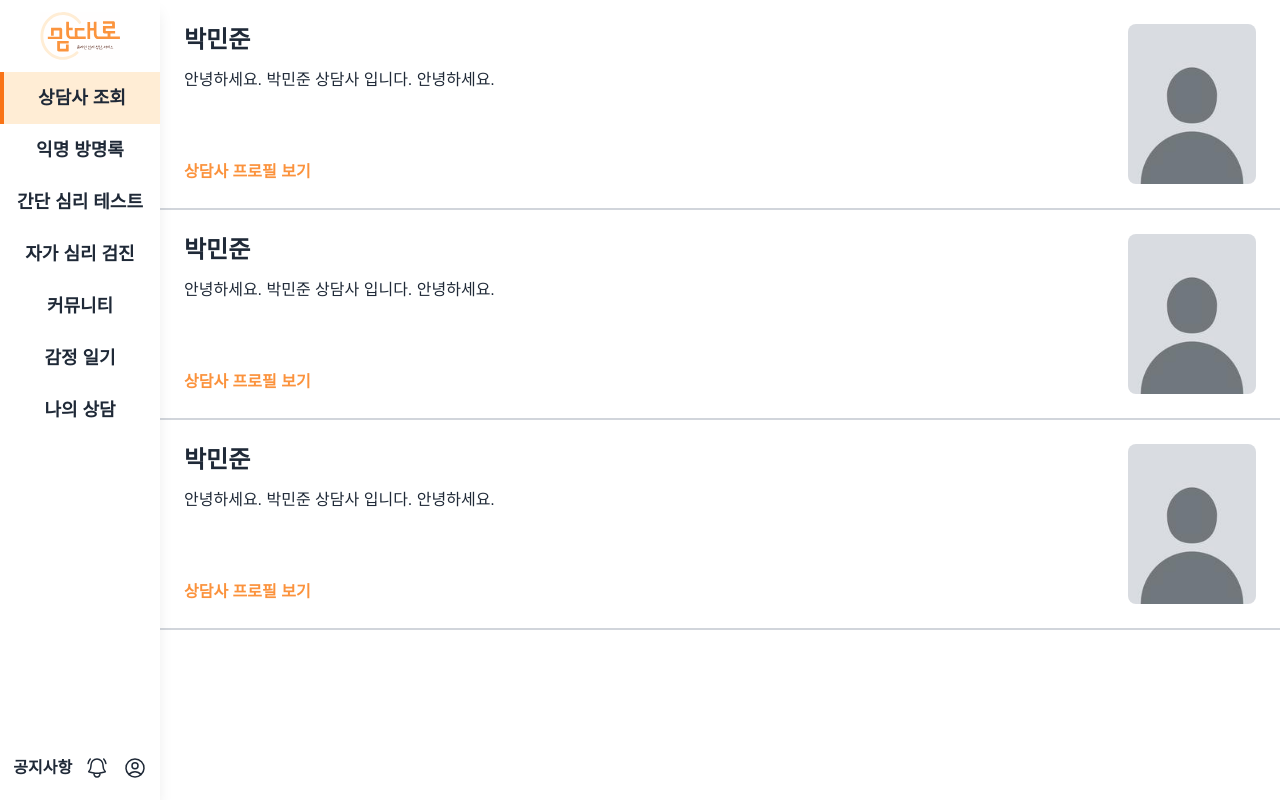
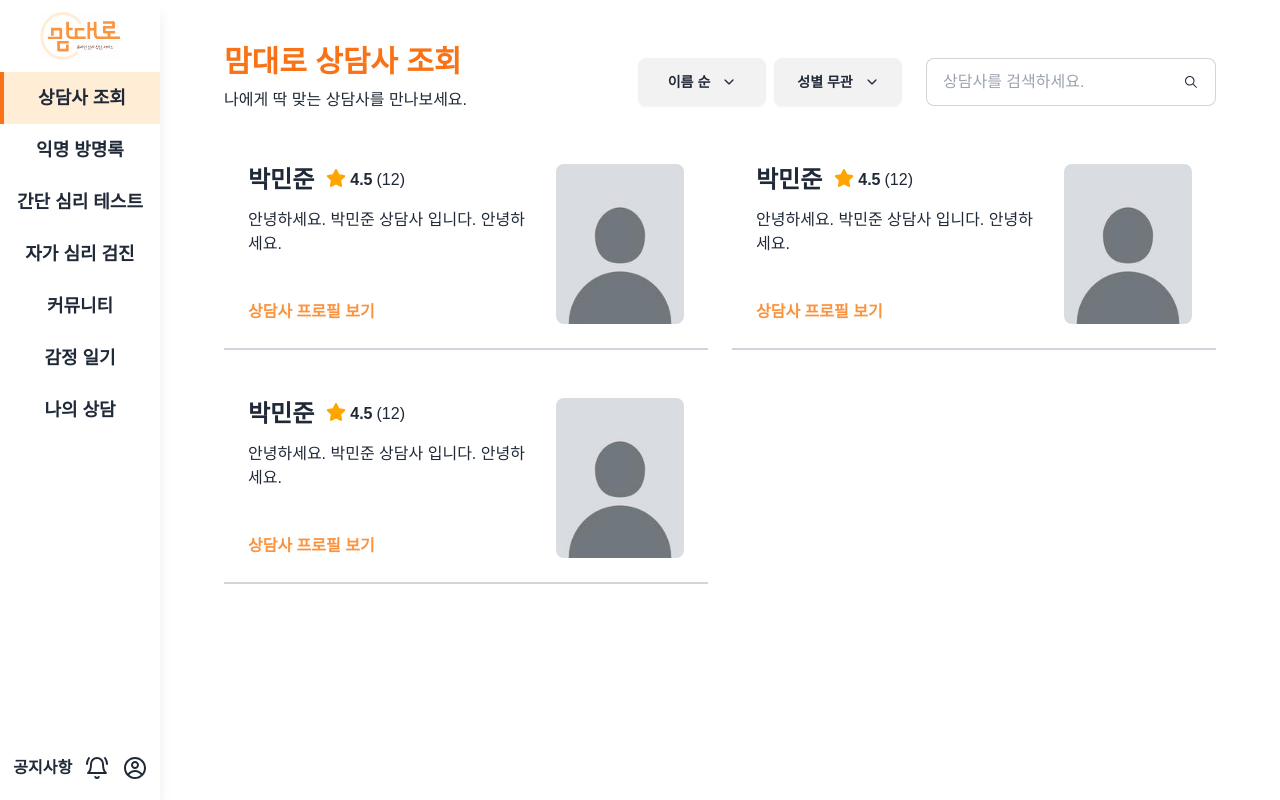
Before and after one commit to heymin2/Mamdaero, a React (Vite) app in the folder frontend/: page /counselor in a window 1280 px wide. Built offline with nearby package versions, Linux system fonts and the light colour scheme; a web font is replaced by a local one.

Commit message:
add: 상담사 목록 조회 및 정렬 dropdown 추가 (#14)

```diff
--- a/frontend/package.json
+++ b/frontend/package.json
@@ -17,6 +17,7 @@
     "dayjs": "^1.11.12",
     "react": "^18.3.1",
     "react-dom": "^18.3.1",
+    "react-icons": "^5.2.1",
     "react-router-dom": "^6.25.1",
     "redux": "^5.0.1"
   },
--- a/frontend/src/App.tsx
+++ b/frontend/src/App.tsx
@@ -5,7 +5,7 @@ import SignUpChoose from '@/pages/SignUpChoose';
 import SignUpClient from '@/pages/SignUpClient';
 import SignUpCounselor from '@/pages/SignUpCounselor';
 import SignUpCounselorInfo from '@/components/input/SignUpCounselorInfo';
-import ShowCounselorPage from './pages/ShowCounselorPage';
+import CounselorListPage from './pages/CounselorListPage';
 
 function App() {
   return (
@@ -13,13 +13,13 @@ function App() {
       <div className="fixed flex min-h-screen col-span-1">
         <NavClient />
       </div>
-      <div className="col-start-2 col-span-7 justify-center items-center">
+      <div className="col-start-2 col-span-7 justify-center items-center px-16 py-6">
         <Routes>
           <Route path="/" element={<MainPage />} />
           <Route path="/signup/choose" element={<SignUpChoose />} />
           <Route path="/signup/client" element={<SignUpClient />} />
           <Route path="/signup/counselor/*" element={<SignUpCounselor />} />
-          <Route path="/counselor" element={<ShowCounselorPage />} />
+          <Route path="/counselor" element={<CounselorListPage />} />
         </Routes>
       </div>
     </div>
--- /dev/null
+++ b/frontend/src/components/button/Dropdown.tsx
@@ -0,0 +1,42 @@
+import React from 'react';
+import { IoIosArrowDown } from 'react-icons/io';
+
+interface DropdownProps {
+  selectedOption: string;
+  options: string[];
+  onOptionClick: (option: string) => void;
+}
+
+const Dropdown: React.FC<DropdownProps> = ({ selectedOption, options, onOptionClick }) => {
+  const detailsRef = React.useRef<HTMLDetailsElement>(null);
+
+  const handleOptionClick = (option: string) => {
+    onOptionClick(option);
+    if (detailsRef.current) {
+      detailsRef.current.removeAttribute('open');
+    }
+  };
+
+  return (
+    <details ref={detailsRef} className="dropdown">
+      <summary className="btn m-1 w-32">
+        {selectedOption} <IoIosArrowDown className="ml-1" />
+      </summary>
+      <ul className="menu dropdown-content bg-base-100 rounded-box w-52 p-2 shadow mt-1">
+        {options.map(option => (
+          <li key={option}>
+            <a
+              href="#"
+              onClick={() => handleOptionClick(option)}
+              className="block px-4 py-2 text-sm text-gray-700 hover:bg-gray-100"
+            >
+              {option}
+            </a>
+          </li>
+        ))}
+      </ul>
+    </details>
+  );
+};
+
+export default Dropdown;
--- a/frontend/src/components/card/CounselorCard.tsx
+++ b/frontend/src/components/card/CounselorCard.tsx
@@ -1,25 +1,44 @@
 import { Link } from 'react-router-dom';
 import DefaultProfile from '@/assets/DefaultProfile.jpg';
-const CounselorCard = () => {
-  const counselorID = '1234';
-  const counselorName = '박민준';
-  const counselorIntro = '안녕하세요. 박민준 상담사 입니다. 안녕하세요.';
-  const counselorImage = '';
+import { FaStar } from 'react-icons/fa6';
 
+interface CounselorCardProps {
+  counselorID: string;
+  counselorName: string;
+  counselorIntro: string;
+  counselorImage?: string; // 이미지가 선택적이라면 optional로 설정
+  reviewAvgScore: number;
+  reviewCount: number;
+}
+const CounselorCard: React.FC<CounselorCardProps> = ({
+  counselorID,
+  counselorName,
+  counselorIntro,
+  counselorImage = DefaultProfile, // 기본 이미지를 제공
+  reviewAvgScore,
+  reviewCount,
+}) => {
   return (
     <div className="border-b-2 border-b-gray-300">
-      <div className="w-full p-6 grid grid-cols-5">
+      <div className="w-full p-6 grid grid-cols-6">
         <div className="col-span-4 flex flex-col">
-          <div className="text-2xl font-bold">{counselorName}</div>
+          <div className="flex items-center">
+            <div className="text-2xl font-bold">{counselorName}</div>
+            <div className="flex ms-1">
+              <FaStar size={20} color="orange" className="ms-2" />
+              <div className="text-md font-bold mx-1">{reviewAvgScore}</div>
+              <div>({reviewCount})</div>
+            </div>
+          </div>
           <div className="text-md mt-3">{counselorIntro}</div>
-          <div className="mt-auto">
-            <Link to={`/counselor/${counselorID}`} className="text-orange-400 font-bold">
+          <div className="mt-auto transition-transform transform hover:-translate-y-1">
+            <Link to={`/counselor/${counselorID}`} className="text-orange-400 font-bold ">
               상담사 프로필 보기
             </Link>
           </div>
         </div>
 
-        <div className="col-span-1 flex justify-end items-start">
+        <div className="col-span-2 flex justify-end items-start">
           <img src={DefaultProfile} className="w-32 h-40 object-cover rounded-lg" alt="" />
         </div>
       </div>
--- a/frontend/src/components/navigation/NavClient.tsx
+++ b/frontend/src/components/navigation/NavClient.tsx
@@ -1,5 +1,7 @@
 import { Link, NavLink } from 'react-router-dom';
 import logo from '@/assets/MamdaeroLogo.svg';
+import { CgProfile } from 'react-icons/cg';
+import { LuBellRing } from 'react-icons/lu';
 
 const navStyle =
   'p-3 text-lg font-semibold hover:bg-gray-200 text-center transition-colors duration-300';
@@ -60,36 +62,10 @@ const NavClient = () => {
           공지사항
         </Link>
         <Link to="/alarm">
-          <svg
-            xmlns="http://www.w3.org/2000/svg"
-            fill="none"
-            viewBox="0 0 24 24"
-            strokeWidth={1.5}
-            stroke="currentColor"
-            className="size-6"
-          >
-            <path
-              strokeLinecap="round"
-              strokeLinejoin="round"
-              d="M14.857 17.082a23.848 23.848 0 0 0 5.454-1.31A8.967 8.967 0 0 1 18 9.75V9A6 6 0 0 0 6 9v.75a8.967 8.967 0 0 1-2.312 6.022c1.733.64 3.56 1.085 5.455 1.31m5.714 0a24.255 24.255 0 0 1-5.714 0m5.714 0a3 3 0 1 1-5.714 0M3.124 7.5A8.969 8.969 0 0 1 5.292 3m13.416 0a8.969 8.969 0 0 1 2.168 4.5"
-            />
-          </svg>
+          <LuBellRing size={24} />
         </Link>
         <Link to="/mypage">
-          <svg
-            xmlns="http://www.w3.org/2000/svg"
-            fill="none"
-            viewBox="0 0 24 24"
-            strokeWidth={1.5}
-            stroke="currentColor"
-            className="size-6"
-          >
-            <path
-              strokeLinecap="round"
-              strokeLinejoin="round"
-              d="M17.982 18.725A7.488 7.488 0 0 0 12 15.75a7.488 7.488 0 0 0-5.982 2.975m11.963 0a9 9 0 1 0-11.963 0m11.963 0A8.966 8.966 0 0 1 12 21a8.966 8.966 0 0 1-5.982-2.275M15 9.75a3 3 0 1 1-6 0 3 3 0 0 1 6 0Z"
-            />
-          </svg>
+          <CgProfile size={24} />
         </Link>
       </div>
     </div>
--- a/frontend/src/components/navigation/NavCounselor.tsx
+++ b/frontend/src/components/navigation/NavCounselor.tsx
@@ -1,5 +1,7 @@
 import { Link, NavLink } from 'react-router-dom';
 import logo from '@/assets/MamdaeroLogo.svg';
+import { CgProfile } from 'react-icons/cg';
+import { LuBellRing } from 'react-icons/lu';
 
 const navStyle =
   'p-3 text-lg font-semibold hover:bg-gray-200 text-center transition-colors duration-300';
@@ -48,36 +50,10 @@ const NavClient = () => {
           공지사항
         </Link>
         <Link to="/alarm">
-          <svg
-            xmlns="http://www.w3.org/2000/svg"
-            fill="none"
-            viewBox="0 0 24 24"
-            strokeWidth={1.5}
-            stroke="currentColor"
-            className="size-6"
-          >
-            <path
-              strokeLinecap="round"
-              strokeLinejoin="round"
-              d="M14.857 17.082a23.848 23.848 0 0 0 5.454-1.31A8.967 8.967 0 0 1 18 9.75V9A6 6 0 0 0 6 9v.75a8.967 8.967 0 0 1-2.312 6.022c1.733.64 3.56 1.085 5.455 1.31m5.714 0a24.255 24.255 0 0 1-5.714 0m5.714 0a3 3 0 1 1-5.714 0M3.124 7.5A8.969 8.969 0 0 1 5.292 3m13.416 0a8.969 8.969 0 0 1 2.168 4.5"
-            />
-          </svg>
+          <LuBellRing size={24} />
         </Link>
         <Link to="/mypage">
-          <svg
-            xmlns="http://www.w3.org/2000/svg"
-            fill="none"
-            viewBox="0 0 24 24"
-            strokeWidth={1.5}
-            stroke="currentColor"
-            className="size-6"
-          >
-            <path
-              strokeLinecap="round"
-              strokeLinejoin="round"
-              d="M17.982 18.725A7.488 7.488 0 0 0 12 15.75a7.488 7.488 0 0 0-5.982 2.975m11.963 0a9 9 0 1 0-11.963 0m11.963 0A8.966 8.966 0 0 1 12 21a8.966 8.966 0 0 1-5.982-2.275M15 9.75a3 3 0 1 1-6 0 3 3 0 0 1 6 0Z"
-            />
-          </svg>
+          <CgProfile size={24} />
         </Link>
       </div>
     </div>
--- /dev/null
+++ b/frontend/src/pages/CounselorDetailPage.tsx
@@ -0,0 +1,5 @@
+const CounselorDetailPage = () => {
+  return <div></div>;
+};
+
+export default CounselorDetailPage;
--- /dev/null
+++ b/frontend/src/pages/CounselorListPage.tsx
@@ -0,0 +1,64 @@
+import React, { useState } from 'react';
+import CounselorCard from '@/components/card/CounselorCard';
+import Dropdown from '@/components/button/Dropdown';
+import { IoIosSearch } from 'react-icons/io';
+
+const CounselorListPage: React.FC = () => {
+  const [selectedOption1, setSelectedOption1] = useState('이름 순');
+  const [selectedOption2, setSelectedOption2] = useState('성별 무관');
+
+  const options1 = ['이름 순', '리뷰 많은 순', '평점 높은 순'];
+  const options2 = ['성별 무관', '남자 상담사', '여자 상담사'];
+
+  return (
+    <div>
+      <div className="flex justify-between my-5">
+        <div>
+          <div className="font-bold text-3xl text-orange-500">맘대로 상담사 조회</div>
+          <div className="my-2">나에게 딱 맞는 상담사를 만나보세요.</div>
+        </div>
+        <div className="flex items-center">
+          <Dropdown
+            selectedOption={selectedOption1}
+            options={options1}
+            onOptionClick={setSelectedOption1}
+          />
+          <Dropdown
+            selectedOption={selectedOption2}
+            options={options2}
+            onOptionClick={setSelectedOption2}
+          />
+          <label className="input input-bordered flex items-center ms-5">
+            <input type="text" className="w-60" placeholder="상담사를 검색하세요." />
+            <IoIosSearch />
+          </label>
+        </div>
+      </div>
+      <div className="grid grid-cols-2 gap-6">
+        <CounselorCard
+          counselorID="1234"
+          counselorName="박민준"
+          counselorIntro="안녕하세요. 박민준 상담사 입니다. 안녕하세요."
+          reviewAvgScore={4.5}
+          reviewCount={12}
+        />
+        <CounselorCard
+          counselorID="1234"
+          counselorName="박민준"
+          counselorIntro="안녕하세요. 박민준 상담사 입니다. 안녕하세요."
+          reviewAvgScore={4.5}
+          reviewCount={12}
+        />
+        <CounselorCard
+          counselorID="1234"
+          counselorName="박민준"
+          counselorIntro="안녕하세요. 박민준 상담사 입니다. 안녕하세요."
+          reviewAvgScore={4.5}
+          reviewCount={12}
+        />
+      </div>
+    </div>
+  );
+};
+
+export default CounselorListPage;
--- a/frontend/src/pages/ShowCounselorPage.tsx
+++ /dev/null
@@ -1,15 +0,0 @@
-import CounselorCard from '@/components/card/CounselorCard';
-
-const ShowCounselorPage = () => {
-  return (
-    <div>
-      <div>
-        <CounselorCard />
-        <CounselorCard />
-        <CounselorCard />
-      </div>
-    </div>
-  );
-};
-
-export default ShowCounselorPage;
```
Also changed, not shown: 1 other file (tests, documents, lock files or other folders).
